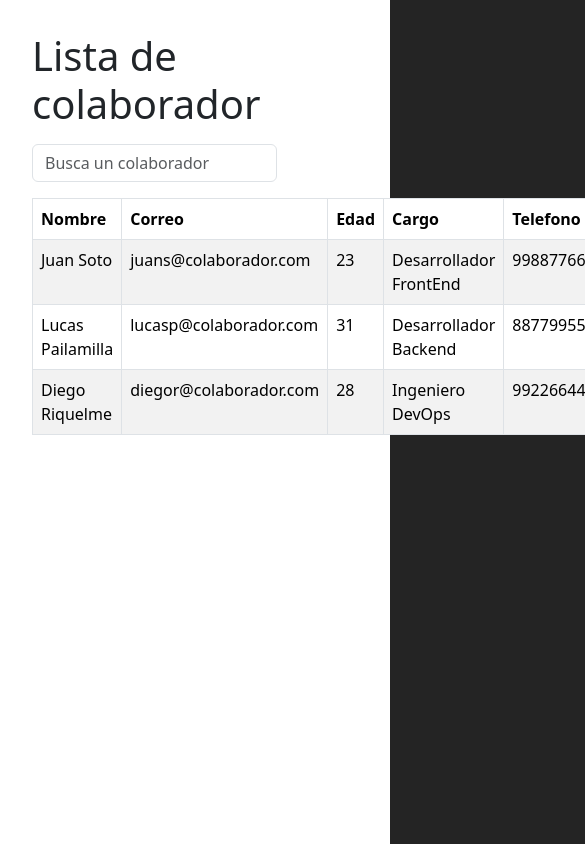
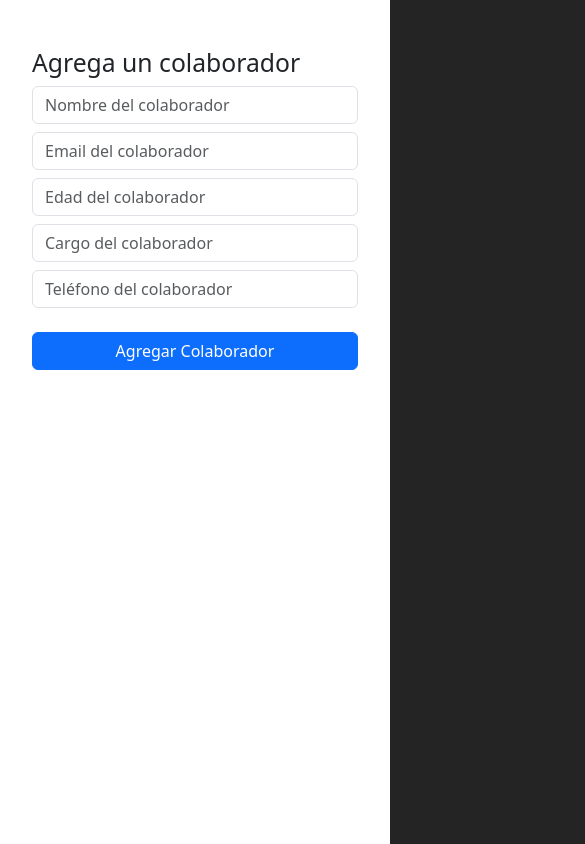
Before and after one commit to jcorp11/desafio-3-React, a React (Vite) app: page / in a window 390 px wide. Shown: the top 844 px of the page, 585 px wide, since content can reach past the window. Built offline with nearby package versions, Linux system fonts and the light colour scheme.

Commit message:
media query

```diff
--- a/src/App.css
+++ b/src/App.css
@@ -8,4 +8,15 @@
 
 .second-block {
   padding: 0;
+  justify-content: flex-start;
 }
+
+@media (max-width: 1100px) {
+  .listado,
+  .buscador-container {
+    display: none;
+  }
+  .second-block {
+    justify-content: center;
+  }
+}
--- a/src/App.jsx
+++ b/src/App.jsx
@@ -27,7 +27,7 @@ function App() {
   return (
     <>
       <Buscador {...{ BaseColaboradores, setColaboradoresShow }} />
-      <section className="container-fluid d-flex justify-content-start gap-3 mt-3 second-block">
+      <section className="container-fluid d-flex gap-3 mt-3 second-block">
         <Listado header={header} colaboradores={colaboradoresShow} />
         <Formulario
           {...{
--- a/src/components/Listado.jsx
+++ b/src/components/Listado.jsx
@@ -1,4 +1,6 @@
 import Table from "react-bootstrap/Table";
+
+import "./css/listado.css";
 
 const Listado = ({ header, colaboradores }) => {
   return (
--- a/src/components/css/formulario.css
+++ b/src/components/css/formulario.css
@@ -1,3 +1,3 @@
 .formContainer {
-  width: min(100%, 350px);
+  width: 350px;
 }
--- /dev/null
+++ b/src/components/css/listado.css
@@ -0,0 +1,3 @@
+.listado {
+  text-align: center;
+}
```
